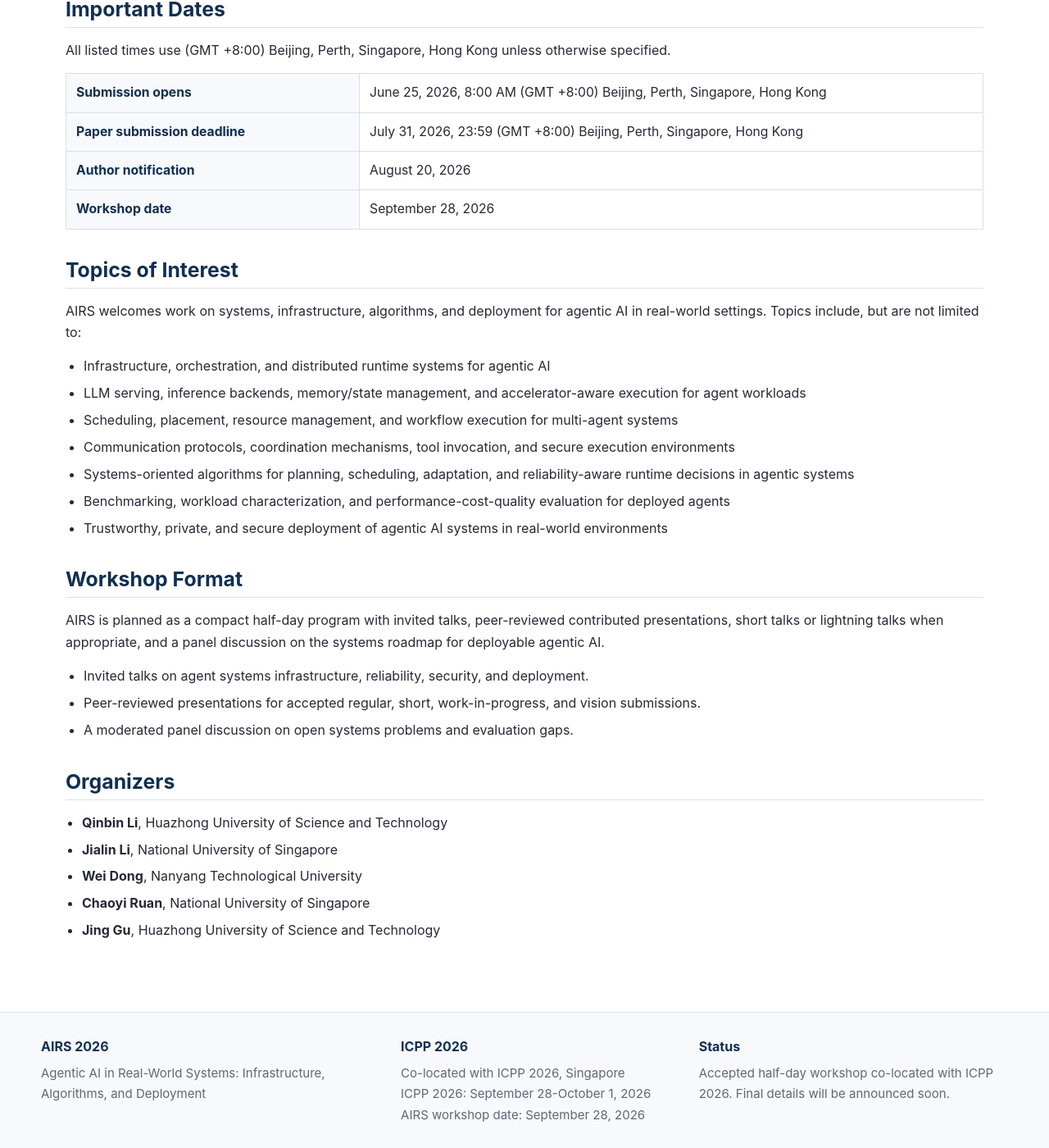
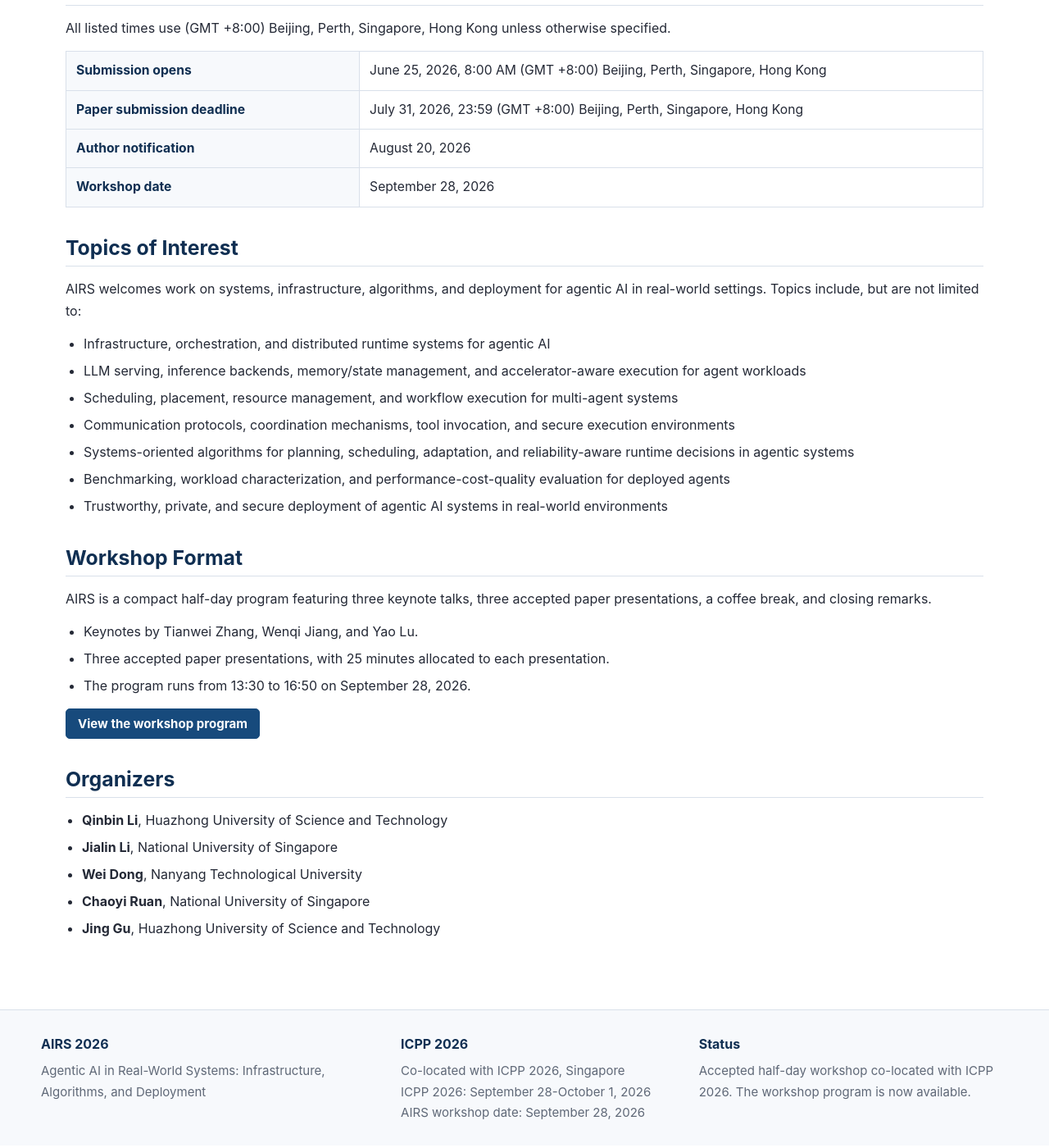
Before and after one commit to airs-workshop/airs-workshop.github.io, a Jekyll site: the page built from index.md, in a window 1280 px wide and 1400 px high, scrolled down 1665 px. Shown: the whole window at 82% size. Built offline with Jekyll 4.4.1, drawn with Linux system fonts in a browser that asks for light colours; some of the changed text lies outside the part shown.

Commit message:
update website:program

```diff
--- a/_config.yml
+++ b/_config.yml
@@ -9,7 +9,7 @@ co_location: "Co-located with ICPP 2026, Singapore"
 workshop_date: "September 28, 2026"
 workshop_date_short: "September 28, 2026"
 hero_meta: "Singapore · September 28, 2026 · Half-day workshop at ICPP 2026"
-status_note: "Accepted half-day workshop co-located with ICPP 2026. Final details will be announced soon."
+status_note: "Accepted half-day workshop co-located with ICPP 2026. The workshop program is now available."
 submission_url: "https://openreview.net/group?id=ICPP/2026/Workshop/AIRS"
 baseurl: ""
 url: ""
--- a/index.md
+++ b/index.md
@@ -20,7 +20,7 @@ body_class: home-page
 </section>
 
 <div class="notice">
-  <strong>Status:</strong> AIRS 2026 is an accepted half-day, non-archival workshop co-located with ICPP 2026. Accepted submissions will be presented for discussion and feedback and will not be included in formal proceedings. Submissions are open via <a href="{{ site.submission_url }}">OpenReview</a>; invited speakers will be announced soon.
+  <strong>Status:</strong> AIRS 2026 is an accepted half-day, non-archival workshop co-located with ICPP 2026. The <a href="{{ '/program/' | relative_url }}">workshop program</a>, keynote speakers, and accepted paper presentations are now available.
 </div>
 
 <section class="content-section">
@@ -82,12 +82,13 @@ body_class: home-page
 
 <section class="content-section">
   <h2>Workshop Format</h2>
-  <p>AIRS is planned as a compact half-day program with invited talks, peer-reviewed contributed presentations, short talks or lightning talks when appropriate, and a panel discussion on the systems roadmap for deployable agentic AI.</p>
+  <p>AIRS is a compact half-day program featuring three keynote talks, three accepted paper presentations, a coffee break, and closing remarks.</p>
   <ul>
-    <li>Invited talks on agent systems infrastructure, reliability, security, and deployment.</li>
-    <li>Peer-reviewed presentations for accepted regular, short, work-in-progress, and vision submissions.</li>
-    <li>A moderated panel discussion on open systems problems and evaluation gaps.</li>
+    <li>Keynotes by Tianwei Zhang, Wenqi Jiang, and Yao Lu.</li>
+    <li>Three accepted paper presentations, with 25 minutes allocated to each presentation.</li>
+    <li>The program runs from 13:30 to 16:50 on September 28, 2026.</li>
   </ul>
+  <p><a class="text-button" href="{{ '/program/' | relative_url }}">View the workshop program</a></p>
 </section>
 
 <section class="content-section">
```
Also changed, not shown: _data/speakers.yml (+18 -1 lines), program.md (+30 -45 lines), README.md.
